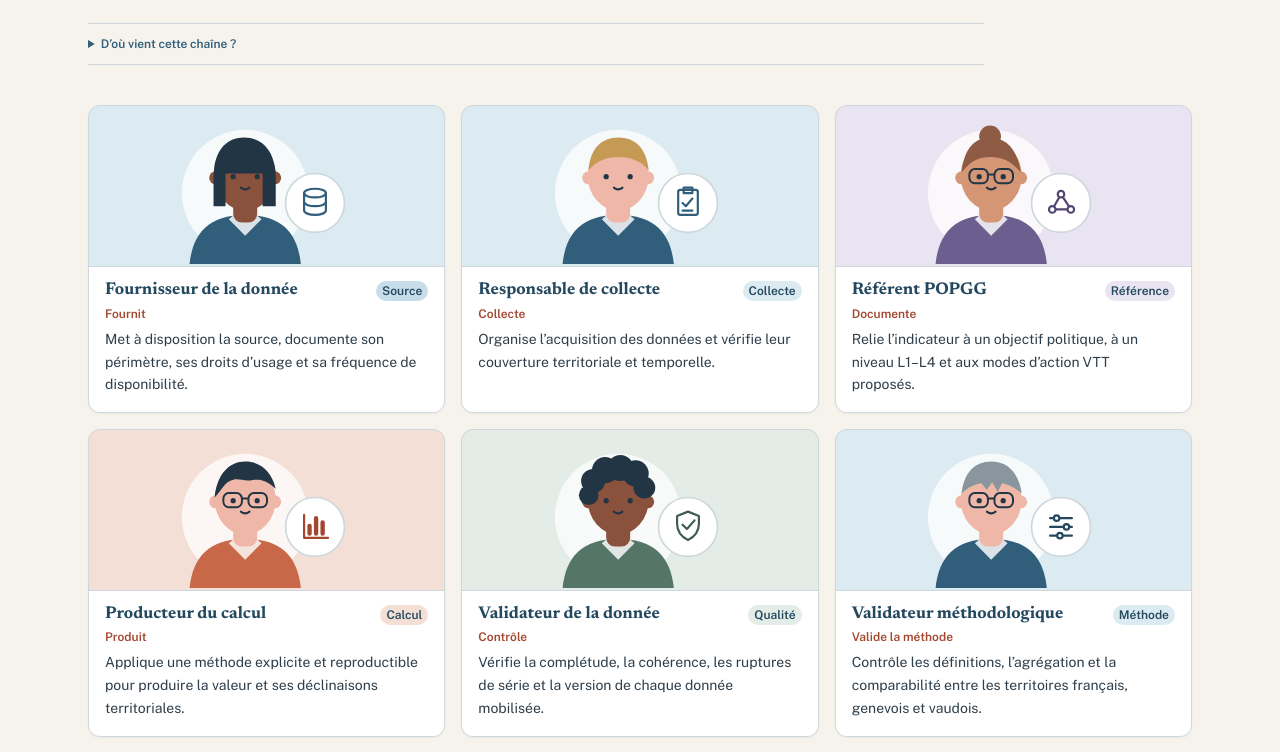
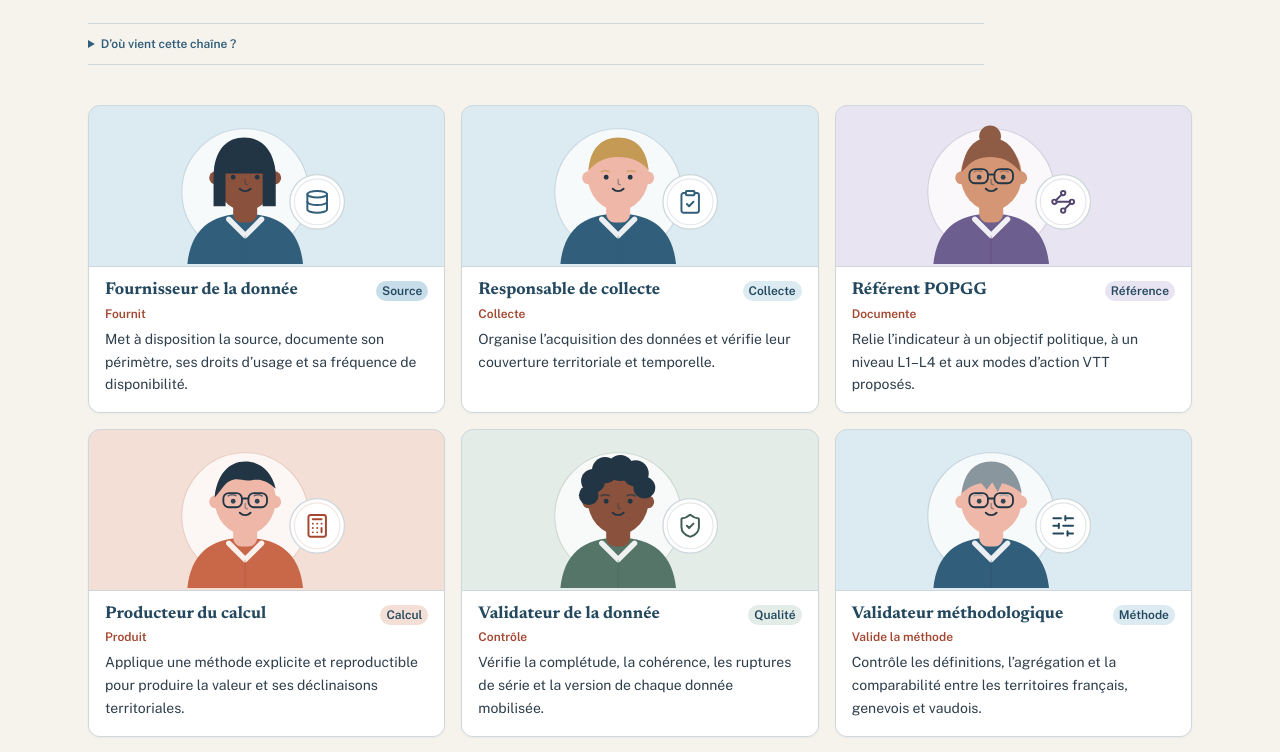
Before and after one commit to action-situee/projet-popgg-atelier2, a React (Vite) app: page / in a window 1280 px wide. Shown: the part 1356-2108 px from the top of the page. Built offline with nearby package versions, Linux system fonts and the light colour scheme; the HTML template or start-up script is replaced by a standard one.

Commit message:
Affiner les avatars des responsabilités

```diff
--- a/src/App.tsx
+++ b/src/App.tsx
@@ -1,5 +1,20 @@
 import { useLayoutEffect, useState } from "react";
-import { Building2, Leaf, Link2, Recycle, Sprout, Waypoints } from "lucide-react";
+import {
+  Building2,
+  Calculator,
+  ClipboardCheck,
+  Database,
+  Leaf,
+  Link2,
+  MessageSquareCheck,
+  Radio,
+  Recycle,
+  RefreshCw,
+  ShieldCheck,
+  SlidersHorizontal,
+  Sprout,
+  Waypoints,
+} from "lucide-react";
 import homeIllustration from "@/imports/home.481ab0667bd5.svg";
 import IndicateursPage from "@/IndicateursPage";
 import { indicateurs, poleColors, maturiteColor, maturiteLabel } from "@/data/indicators";
@@ -495,7 +510,19 @@ const Renovatrice = () => (
 
 // ─── Characters roster ───────────────────────────────────────────────────────
 
-type RoleIconName = "source" | "collecte" | "reference" | "calcul" | "qualite" | "methode" | "metier" | "publication" | "maintenance";
+const roleIcons = {
+  source: Database,
+  collecte: ClipboardCheck,
+  reference: Waypoints,
+  calcul: Calculator,
+  qualite: ShieldCheck,
+  methode: SlidersHorizontal,
+  metier: MessageSquareCheck,
+  publication: Radio,
+  maintenance: RefreshCw,
+} as const;
+
+type RoleIconName = keyof typeof roleIcons;
 type HairStyle = "bob" | "short" | "bun" | "curly" | "waves" | "close" | "braids" | "grey";
 
 type RoleAvatarProps = {
@@ -508,88 +535,8 @@ type RoleAvatarProps = {
   glasses?: boolean;
 };
 
-const RoleSymbol = ({ icon, color }: { icon: RoleIconName; color: string }) => {
-  const strokeProps = {
-    fill: "none",
-    stroke: color,
-    strokeWidth: 2,
-    strokeLinecap: "round" as const,
-    strokeLinejoin: "round" as const,
-  };
-
-  switch (icon) {
-    case "source":
-      return (
-        <g {...strokeProps}>
-          <ellipse cx="134" cy="67" rx="10" ry="4" />
-          <path d="M124 67v8c0 2.2 4.5 4 10 4s10-1.8 10-4v-8" />
-          <path d="M124 75v8c0 2.2 4.5 4 10 4s10-1.8 10-4v-8" />
-        </g>
-      );
-    case "collecte":
-      return (
-        <g {...strokeProps}>
-          <rect x="125" y="64" width="18" height="23" rx="2" />
-          <path d="M130 62h8v5h-8zM129 76l3 3 6-7M129 83h9" />
-        </g>
-      );
-    case "reference":
-      return (
-        <g {...strokeProps}>
-          <path d="M126 82l8-14 9 14M126 82h17" />
-          <circle cx="134" cy="68" r="3" fill="var(--color-surface)" />
-          <circle cx="126" cy="82" r="3" fill="var(--color-surface)" />
-          <circle cx="143" cy="82" r="3" fill="var(--color-surface)" />
-        </g>
-      );
-    case "calcul":
-      return (
-        <g {...strokeProps}>
-          <path d="M124 86V65M124 86h22" />
-          <path d="M129 82v-7M135 82V68M141 82V72" strokeWidth="4" />
-        </g>
-      );
-    case "qualite":
-      return (
-        <g {...strokeProps}>
-          <path d="M134 62l10 4v7c0 7-4.2 12-10 15-5.8-3-10-8-10-15v-7z" />
-          <path d="M129 74l4 4 7-8" />
-        </g>
-      );
-    case "methode":
-      return (
-        <g {...strokeProps}>
-          <path d="M124 68h20M124 76h20M124 84h20" />
-          <circle cx="130" cy="68" r="2.5" fill="var(--color-surface)" />
-          <circle cx="139" cy="76" r="2.5" fill="var(--color-surface)" />
-          <circle cx="133" cy="84" r="2.5" fill="var(--color-surface)" />
-        </g>
-      );
-    case "metier":
-      return (
-        <g {...strokeProps}>
-          <path d="M124 65h20v16h-10l-6 6v-6h-4z" />
-          <path d="M129 73l3 3 7-7" />
-        </g>
-      );
-    case "publication":
-      return (
-        <g {...strokeProps}>
-          <circle cx="128" cy="76" r="2.5" fill={color} stroke="none" />
-          <path d="M133 71c3 2.5 3 7.5 0 10M138 67c6 5 6 13 0 18M123 71c-3 2.5-3 7.5 0 10" />
-        </g>
-      );
-    case "maintenance":
-      return (
-        <g {...strokeProps}>
-          <path d="M126 70a10 10 0 0 1 17 3M143 73v-6M143 73h-6" />
-          <path d="M142 82a10 10 0 0 1-17-3M125 79v6M125 79h6" />
-        </g>
-      );
-  }
-};
-
 const RoleAvatar = ({ icon, skin, hair, clothing, accent, hairStyle, glasses = false }: RoleAvatarProps) => {
+  const RoleIcon = roleIcons[icon];
   const hairShape = (() => {
     switch (hairStyle) {
       case "bob":
@@ -629,27 +576,32 @@ const RoleAvatar = ({ icon, skin, hair, clothing, accent, hairStyle, glasses = f
   })();
 
   return (
-    <svg viewBox="0 0 180 132" xmlns="http://www.w3.org/2000/svg" className="w-full h-full" aria-hidden="true" focusable="false">
-      <circle cx="70" cy="67" r="58" fill="var(--color-surface-translucent)" />
-      <path d="M19 132c3-29 18-45 51-45s48 16 51 45z" fill={clothing} />
-      <path d="M55 91l15 15 15-15-6-5H61z" fill="var(--color-surface)" opacity="0.82" />
+    <svg viewBox="0 0 180 132" xmlns="http://www.w3.org/2000/svg" className="role-avatar w-full h-full" aria-hidden="true" focusable="false">
+      <circle cx="70" cy="66" r="58" fill="var(--color-surface-translucent)" />
+      <circle cx="70" cy="66" r="58" fill="none" stroke={accent} strokeWidth="1" opacity="0.16" />
+      <path d="M17 132c3-30 20-46 53-46s50 16 53 46z" fill={clothing} />
       <rect x="59" y="71" width="22" height="23" rx="8" fill={skin} />
       <circle cx="43" cy="53" r="6" fill={skin} />
       <circle cx="97" cy="53" r="6" fill={skin} />
       <ellipse cx="70" cy="51" rx="28" ry="32" fill={skin} />
       {hairShape}
-      <circle cx="59" cy="52" r="2.4" fill="var(--color-text-strong)" />
-      <circle cx="81" cy="52" r="2.4" fill="var(--color-text-strong)" />
-      <path d="M66 62c2.5 2 5.5 2 8 0" fill="none" stroke="var(--color-text-strong)" strokeWidth="1.8" strokeLinecap="round" />
+      <path d="M54.5 47.5c2-1.2 4.5-1.3 7-.2M78.5 47.3c2.5-1.1 5-.9 7 .3" fill="none" stroke={hair} strokeWidth="1.5" strokeLinecap="round" opacity="0.72" />
+      <circle cx="59" cy="52.5" r="2.2" fill="var(--color-text-strong)" />
+      <circle cx="81" cy="52.5" r="2.2" fill="var(--color-text-strong)" />
+      <path d="M70 54.5v4l2 1" fill="none" stroke="var(--color-text-strong)" strokeWidth="1.2" strokeLinecap="round" strokeLinejoin="round" opacity="0.42" />
+      <path d="M65 63c3 2.8 7 2.8 10 0" fill="none" stroke="var(--color-text-strong)" strokeWidth="1.7" strokeLinecap="round" />
       {glasses && (
-        <g fill="none" stroke="var(--color-text-strong)" strokeWidth="1.8">
+        <g fill="var(--color-surface)" fillOpacity="0.08" stroke="var(--color-text-strong)" strokeWidth="1.7">
           <rect x="50" y="45" width="17" height="13" rx="5" />
           <rect x="73" y="45" width="17" height="13" rx="5" />
           <path d="M67 50h6" />
         </g>
       )}
-      <circle cx="134" cy="76" r="27" fill="var(--color-surface)" stroke="var(--color-border)" strokeWidth="1.5" />
-      <RoleSymbol icon={icon} color={accent} />
+      <path d="m55 91 15 15 15-15" fill="none" stroke="var(--color-surface)" strokeWidth="5" strokeLinecap="round" strokeLinejoin="round" opacity="0.9" />
+      <path d="M70 106v26" fill="none" stroke={accent} strokeWidth="1.2" opacity="0.28" />
+      <circle cx="136" cy="75" r="25" fill="var(--color-surface)" stroke="var(--color-border)" strokeWidth="1.2" />
+      <circle cx="136" cy="75" r="21" fill="none" stroke={accent} strokeWidth="1" opacity="0.14" />
+      <RoleIcon x={124} y={63} width={24} height={24} color={accent} strokeWidth={1.8} />
     </svg>
   );
 };
```
Also changed, not shown: 1 other file (tests, documents, lock files or other folders).
